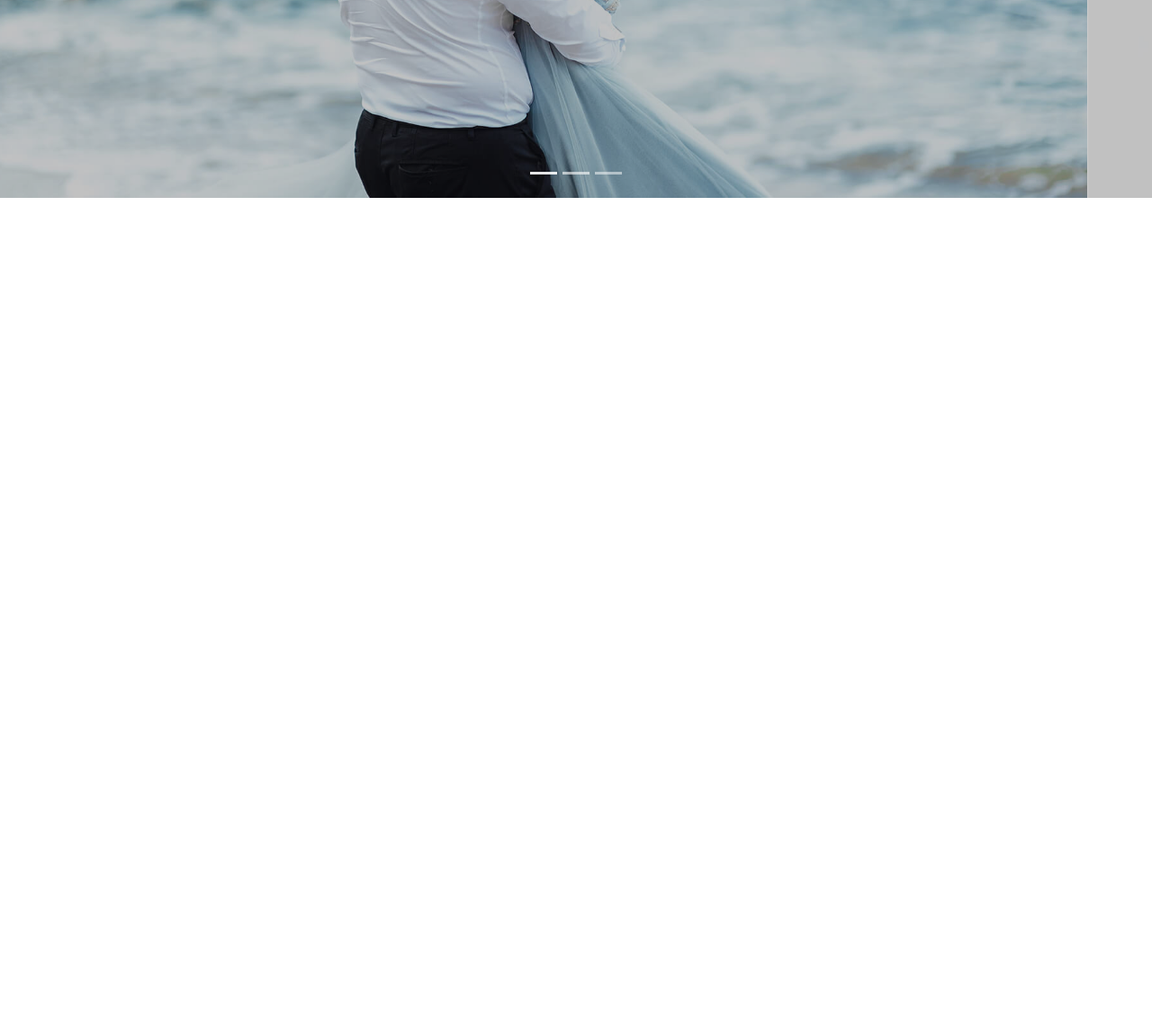
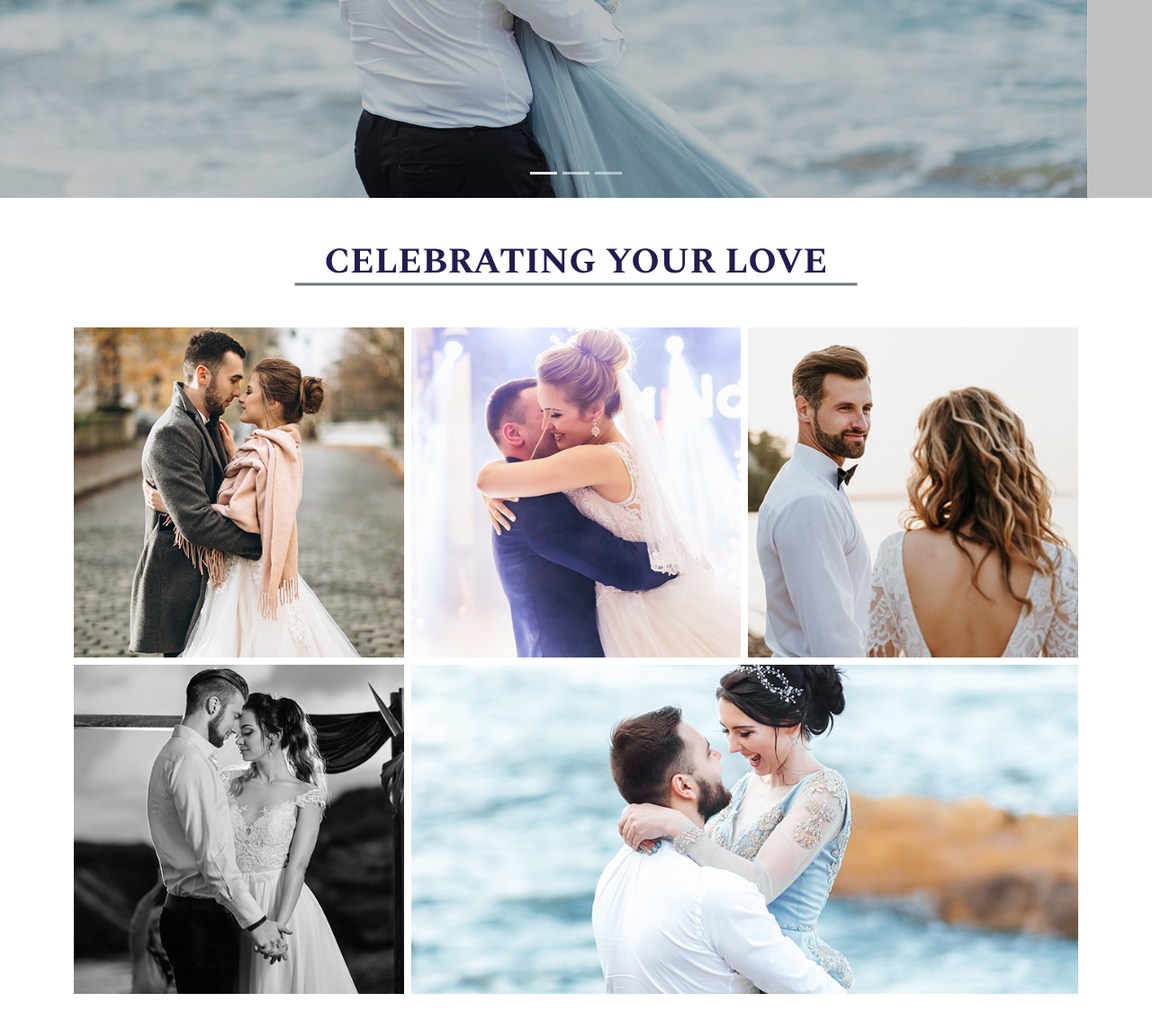
Before and after one commit to rubelsarker0/feelings-bootstrap, a plain HTML site: page index.html in a window 1280 px wide. Shown: the part 500-1644 px from the top of the page at 90% size. Before the commit the page ends 800 px from the top, so only its background shows below. Drawn offline with nearby package versions, Linux system fonts and the light colour scheme.

Commit message:
added-gallery-section

```diff
--- a/css/style.css
+++ b/css/style.css
@@ -34,6 +34,10 @@ body {
 	text-align: var(--justify);
 }
 
+.card-heading-color {
+	color: #231d4f;
+}
+
 /* carousel customs css  */
 .carousel-item:after {
 	content: '';
@@ -51,6 +55,11 @@ body {
 	z-index: 2;
 }
 
+/* gallery customs styles */
+.border-bottom {
+	width: 43% !important ;
+}
+
 /* Carousel customs Media Queries  */
 
 @media only screen and (max-width: 688px) {
@@ -64,4 +73,24 @@ body {
 	.carousel-caption a {
 		margin-bottom: 1rem !important;
 	}
+
+	.gallery-title {
+		font-size: 1.688rem;
+	}
+	.border-bottom {
+		width: 98% !important;
+	}
 }
+
+/*------------------------------------------------*/
+@media screen and (min-width: 688px) and (max-width: 992px) {
+	.border-bottom {
+		width: 68% !important;
+	}
+}
+
+@media screen and (min-width: 992px) and (max-width: 1312px) {
+	.border-bottom {
+		width: 56% !important;
+	}
+}
--- a/index.html
+++ b/index.html
@@ -122,6 +122,44 @@
             </div>
         </section>
     </header>
+    <main>
+        <!-- Gallery section -->
+        <section class="planner-gallery my-5">
+            <div class="container">
+                <div class="position-relative my-5">
+                    <h1 class="gallery-title text-center fw-bold text-uppercase card-heading-color">
+                        celebrating your love
+                    </h1>
+                    <div
+                        class="gallery-border border-bottom border-3 border-secondary position-absolute top-100 start-50 translate-middle">
+                    </div>
+                </div>
+                <div class="row g-2">
+                    <div class="col-12 col-md-4">
+                        <div class="d-flex flex-column">
+                            <img class="w-100 mb-2" src="./assets/images/planner1.jpeg" alt="" />
+                            <img class="w-100" src="./assets/images/planner2.jpeg" alt="" />
+                        </div>
+                    </div>
+                    <div class="col-12 col-md-8">
+                        <div class="row g-2">
+                            <div class="col-12 col-md-6">
+                                <div class="d-flex flex-column flex-md-row">
+                                    <img class="w-100 me-2" src="./assets/images/planner3.jpeg" alt="" />
+                                    <img class="w-100" src="./assets/images/planner4.jpeg" alt="" />
+                                </div>
+                            </div>
+                            <div class="col-12 col-md-12">
+                                <img class="w-100" src="./assets/images/planner5.jpeg" alt="" />
+                            </div>
+                        </div>
+                    </div>
+                </div>
+            </div>
+        </section>
+    </main>
+
+
     <!-- Bootstrap JS link  -->
     <script src="https://cdn.jsdelivr.net/npm/bootstrap@5.0.2/dist/js/bootstrap.bundle.min.js"
         integrity="sha384-MrcW6ZMFYlzcLA8Nl+NtUVF0sA7MsXsP1UyJoMp4YLEuNSfAP+JcXn/tWtIaxVXM"
```
